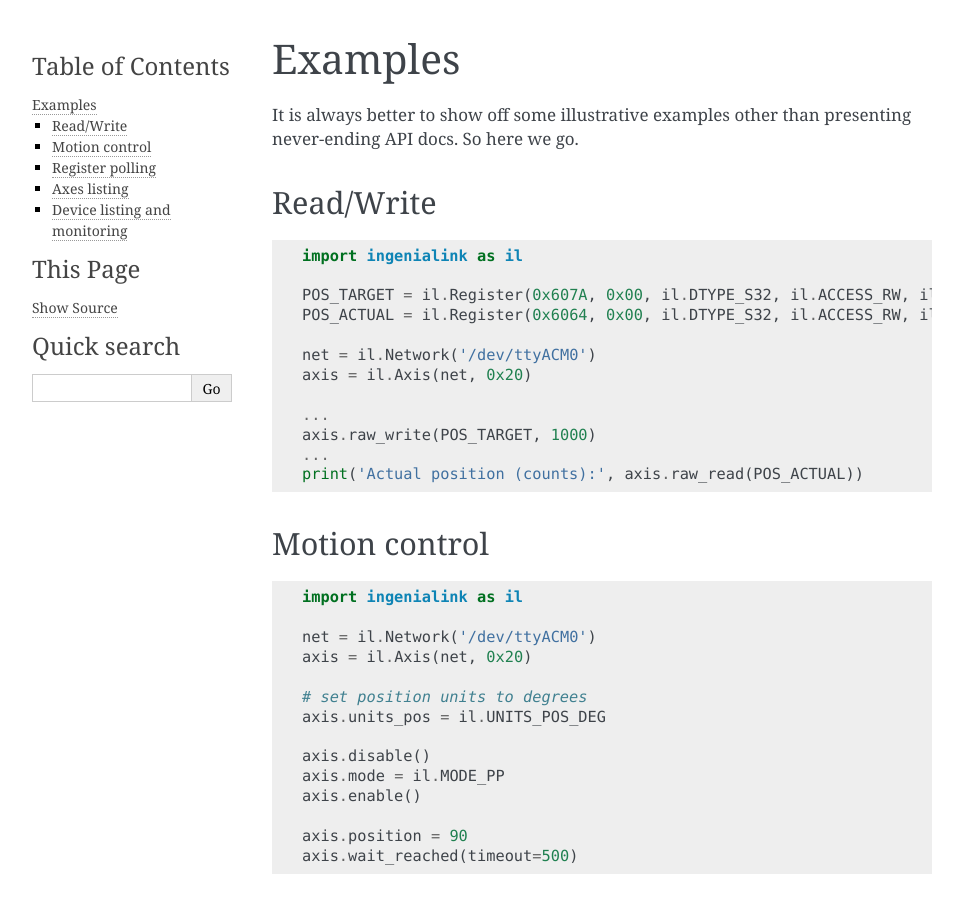
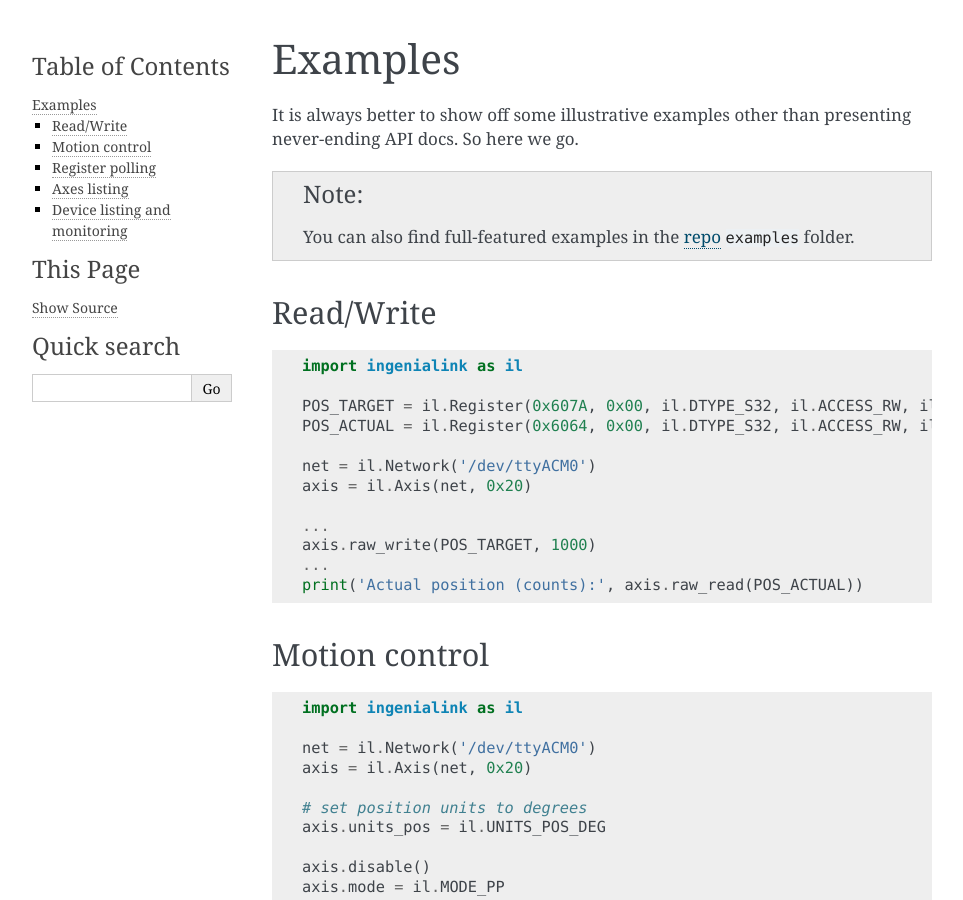
Before and after one commit to ingeniamc/ingenialink-python, a Sphinx documentation site: the page built from docs/examples.rst, in a window 1280 px wide and 900 px high. Shown: the whole window, without its empty margins (148-1111 px from the left). Built offline with Sphinx 7.4.7, drawn with Linux system fonts in a browser that asks for light colours.

Commit message:
docs: examples: add info about repo examples

```diff
--- a/docs/examples.rst
+++ b/docs/examples.rst
@@ -3,6 +3,11 @@
 
 It is always better to show off some illustrative examples other than presenting
 never-ending API docs. So here we go.
+
+.. note:: You can also find full-featured examples in the `repo`_ ``examples``
+          folder.
+
+.. _repo: https://github.com/ingeniamc/ingenialink-python
 
 Read/Write
 ----------
```
